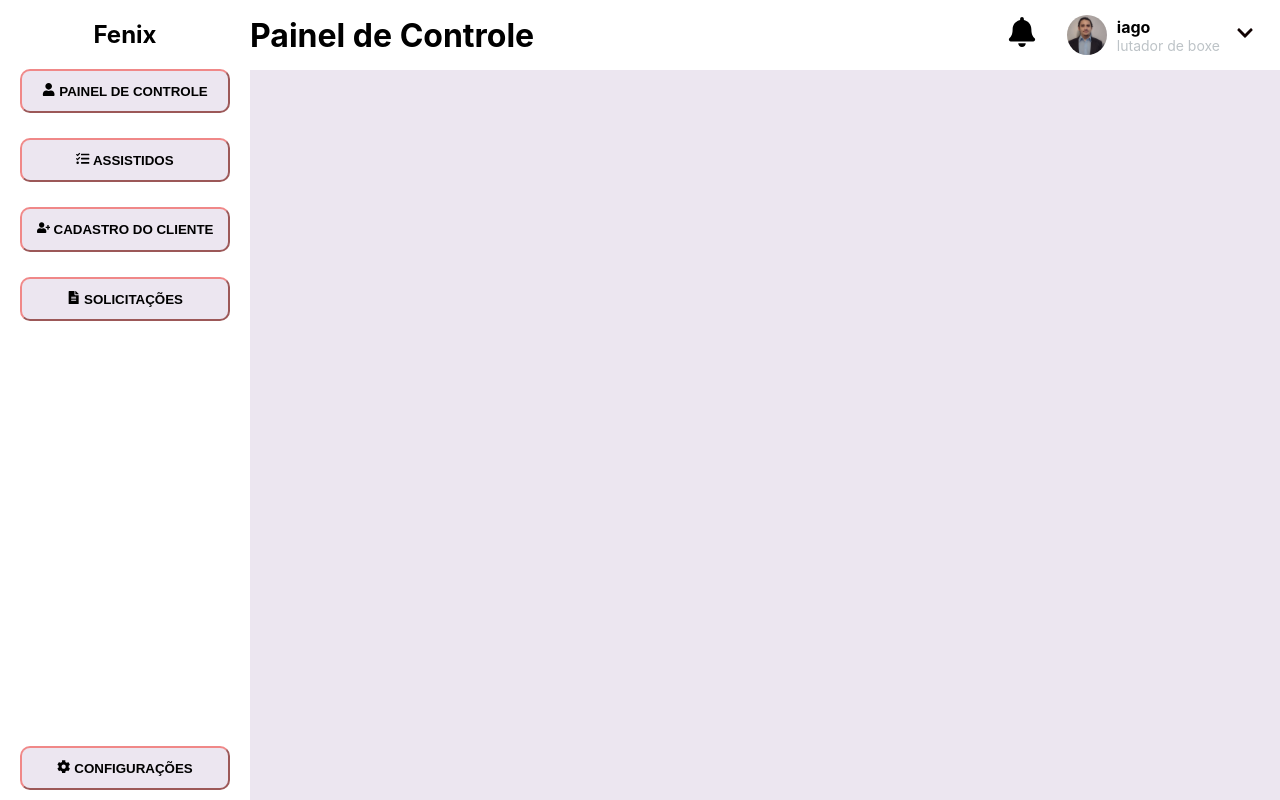
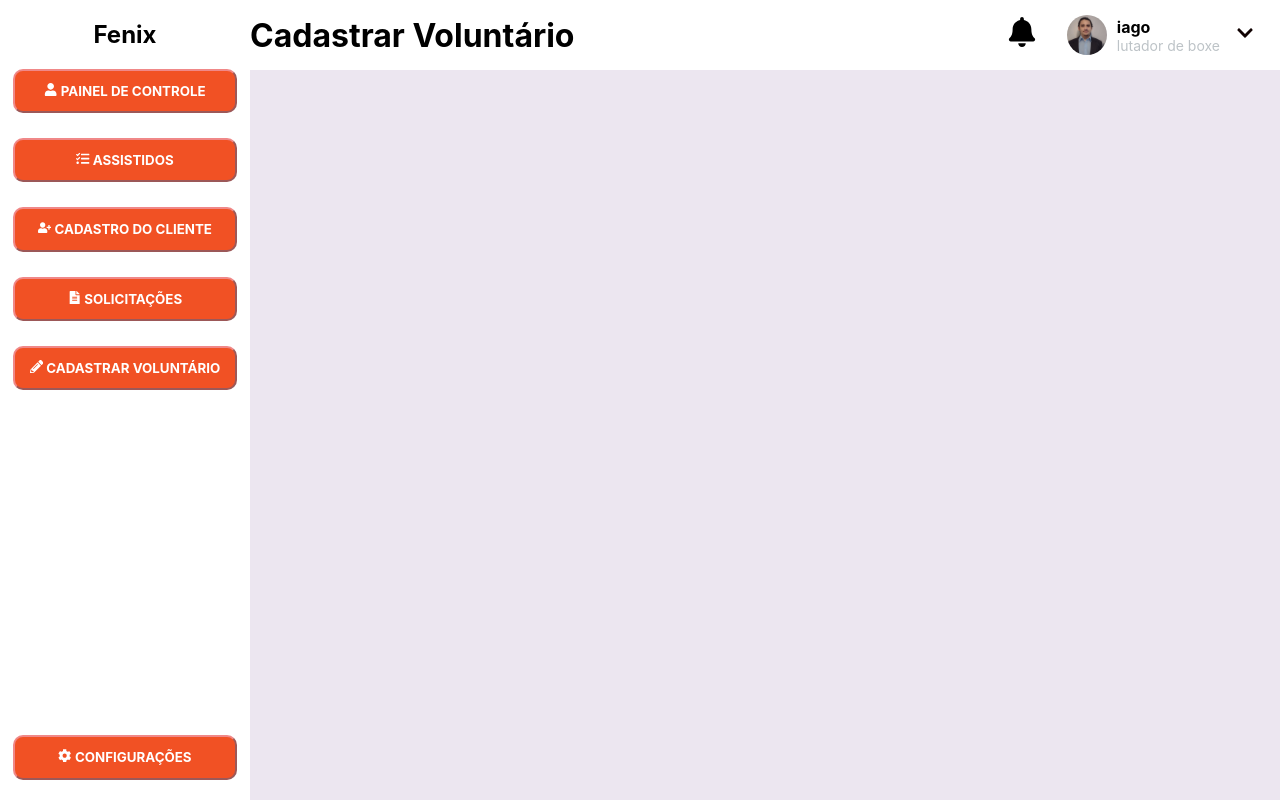
Before and after one commit to ghts2110/Fenix, a React (Create React App) app in the folder web/: page /register in a window 1280 px wide. Built offline with nearby package versions, Linux system fonts and the light colour scheme.

Commit message:
inicio register feature/register

```diff
--- a/web/src/App.js
+++ b/web/src/App.js
@@ -2,6 +2,7 @@ import TelaLogin from "./components/TelaLogin";
 import { BrowserRouter as Router, Routes, Route } from "react-router-dom";
 import TelaDashboard from "./components/TelaDashboard";
 import { CookiesProvider, useCookies } from "react-cookie";
+import Register from "./components/TelaRegister";
 
 function App() {
   const [cookies, setCookie] = useCookies(["user"]);
@@ -12,7 +13,7 @@ function App() {
 
   return (
     <Router>
-      <CookiesProvider>
+      {/* <CookiesProvider>
           <div>
             {cookies.user ? (
               <TelaLogin user={cookies.user} />
@@ -20,11 +21,12 @@ function App() {
               <TelaDashboard onLogin={handleLogin} />
             )}
           </div>
-        </CookiesProvider>
+        </CookiesProvider> */}
 
       <Routes>
         <Route path="/" element={<TelaLogin />} />
         <Route path="/dashboard" element={<TelaDashboard />} />
+        <Route path="/register" element={<Register />} />
       </Routes>
     </Router>
   );
--- a/web/src/components/NavigatePanel/NavigatePanel.module.css
+++ b/web/src/components/NavigatePanel/NavigatePanel.module.css
@@ -1,22 +1,22 @@
 .NavigatePanel_bg {
     display: grid;
     grid-template-columns: auto 1fr 1fr;
+    font-family: Inter;
 }
 
 .button, .buttonConfig {
     cursor: pointer;
     border-color: rgb(240, 136, 136) ;
-    background-color: #ECE6F0;
+    background-color: #F15124;
     border-radius: 10px;
     padding: 12px 15px;
     text-transform: uppercase;
-    color: black; /* Texto branco para contraste */
+    color: white; /* Texto branco para contraste */
     font-weight: bold; /* Deixa o texto mais destacado */
-
+    font-family: Inter;
 }
 
 .h1{
-    font-family: Inter;
     font-size: 48px;
     font-weight: 400;
     line-height: 58.09px;
@@ -42,5 +42,5 @@
 }
 
 .buttonConfig{
-    margin-top: 400px;
+    margin-top: 320px;
 }
--- a/web/src/components/NavigatePanel/index.js
+++ b/web/src/components/NavigatePanel/index.js
@@ -1,9 +1,19 @@
 import styles from "./NavigatePanel.module.css";
-import { FaUser, FaCog, FaTasks, FaUserPlus, FaFileAlt } from "react-icons/fa"; // Importando os ícones de usuário, lápis e engrenagem
+import {FaPencilAlt, FaUser, FaCog, FaTasks, FaUserPlus, FaFileAlt } from "react-icons/fa"; // Importando os ícones de usuário, lápis e engrenagem
 import {  } from "react-icons/fa"; // Importando ícones
-
+import { useNavigate } from "react-router-dom";
 
 function NavigatePanel() {
+  const navigate = useNavigate();
+
+  const handleDashboardClick = () => {
+    navigate("/dashboard");
+  };
+
+  const handleRegisterClick = () => {
+    navigate("/register");
+  }
+
   return (
     <section className={styles.NavigatePanel_bg}>
       <div className={styles.NavigatePanelContainer}>
@@ -11,10 +21,14 @@ function NavigatePanel() {
         <h1>Fenix</h1>
 
         <div className={styles.buttonsContainer}>
-          <button className={styles.button}> <FaUser className={styles.icon} /> Painel de Controle</button>
+          <button className={styles.button} onClick={handleDashboardClick}> <FaUser className={styles.icon}/> Painel de Controle</button>
+
           <button className={styles.button}> <FaTasks className={styles.icon} /> Assistidos</button>
           <button className={styles.button}> <FaUserPlus className={styles.icon} /> Cadastro do Cliente</button>
           <button className={styles.button}> <FaFileAlt className={styles.icon} /> Solicitações</button>
+
+          <button className={styles.button} onClick={handleRegisterClick}> <FaPencilAlt className={styles.icon} /> Cadastrar Voluntário</button>
+
           <button className={styles.buttonConfig}> <FaCog className={styles.icon} /> Configurações</button>
         </div>
       </div>
--- a/web/src/components/TelaDashboard/index.js
+++ b/web/src/components/TelaDashboard/index.js
@@ -1,5 +1,5 @@
 import styles from './TelaDashboard.module.css';
-import Header from '../Hearder';
+import Header from '../Header';
 import NavigatePanel from '../NavigatePanel';
 
 function TelaDashboard() {
--- /dev/null
+++ b/web/src/components/TelaRegister/Register.module.css
@@ -0,0 +1,27 @@
+.container {
+    display: flex;
+}
+
+.item1{
+    width: 400px;
+    height: 1080px;
+    top: 1050px;
+    left: 76px;
+    gap: 0px;
+    border-radius: 20px 0px 0px 0px;
+    opacity: 0px;
+}
+
+.item2{
+    width: auto;
+    height: 105px;
+    top: 1050px;
+    left: 457px;
+    gap: 0px;
+    opacity: 0px;
+
+}
+
+.TelaDashboard{
+    background-color: #ECE6F0;
+}
--- /dev/null
+++ b/web/src/components/TelaRegister/index.js
@@ -0,0 +1,22 @@
+import styles from "./Register.module.css";
+import Header from "../Header";
+import NavigatePanel from "../NavigatePanel";
+
+function Register() {
+  return (
+    <main className={styles.TelaDashboard}>
+      <div className={styles.container}>
+        <NavigatePanel className={styles.item1} />
+        <Header
+          className={styles.item2}
+          pagina="Cadastrar Voluntário"
+          name="iago"
+          position="lutador de boxe"
+          imagem="imagems/iago-de-terno.png"
+        />
+      </div>
+    </main>
+  );
+}
+
+export default Register;
```
Also changed, not shown: web/src/components/Header/Header.module.css (renamed from web/src/components/Hearder/Header.module.css), web/src/components/Header/index.js (renamed from web/src/components/Hearder/index.js).
